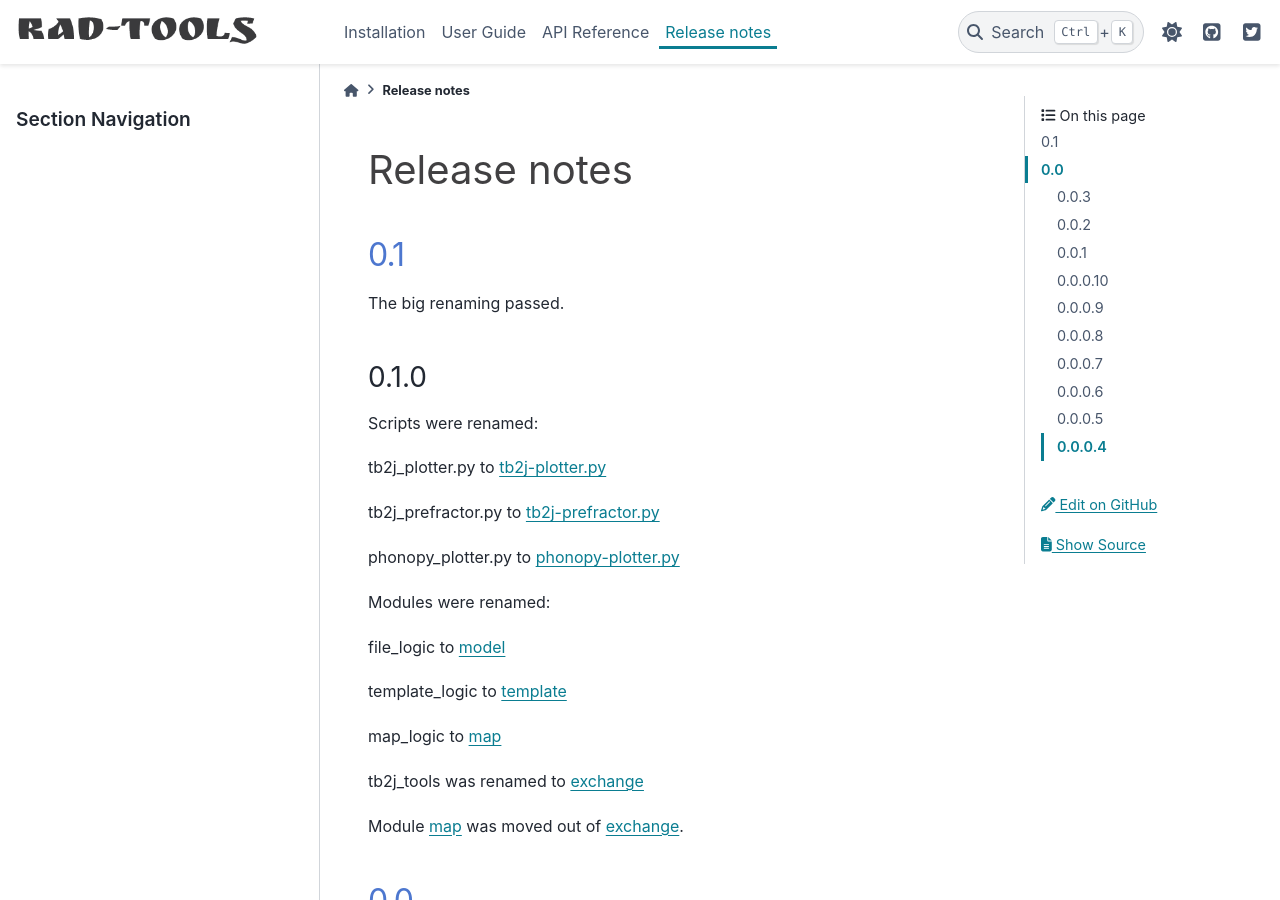
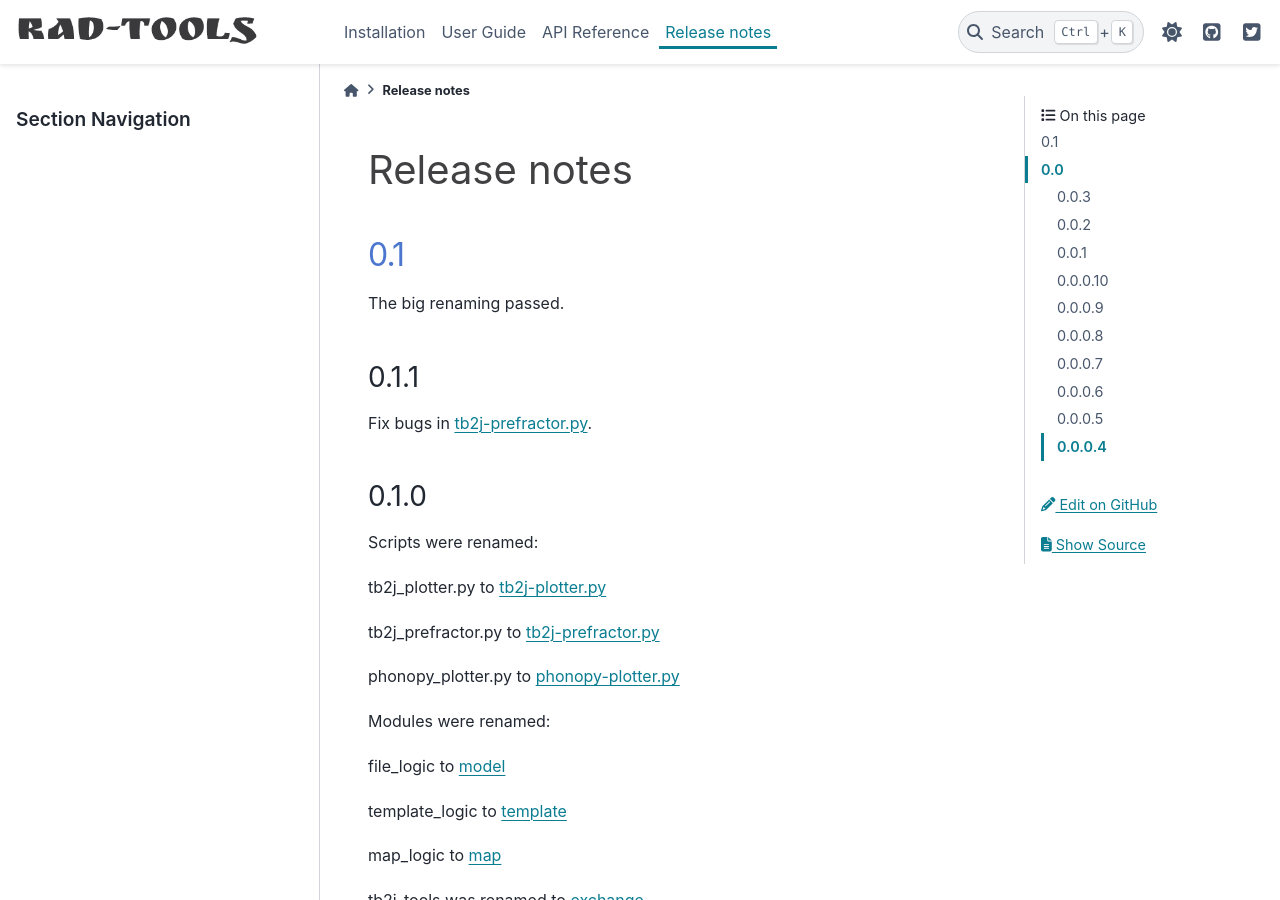
Before and after one commit to adrybakov/rad-tools, a Sphinx documentation site: the page built from docs/source/release-notes.rst, in a window 1280 px wide and 900 px high. Built offline with Sphinx 7.4.7 and the PyData theme 0.15.4, drawn with Linux system fonts in a browser that asks for light colours.

Commit message:
Fixed docs

```diff
--- a/README.rst
+++ b/README.rst
@@ -2,7 +2,7 @@ Script Collection
 =================
 Various scripts which were useful during my PhD.
 
-.. image:: https://readthedocs.org/projects/rad-tools/badge/?version=latest
+.. image:: https://readthedocs.org/projects/rad-tools/badge/?version=stable
     :target: https://rad-tools.adrybakov.com/en/latest/?badge=latest
     :alt: Documentation Status
 
--- a/docs/source/release-notes.rst
+++ b/docs/source/release-notes.rst
@@ -5,6 +5,10 @@ Release notes
 0.1
 ===
 The big renaming passed.
+
+0.1.1
+-----
+Fix bugs in :ref:`tb2j-prefractor.py <tb2j-refractor>`.
 
 0.1.0
 -----
```
